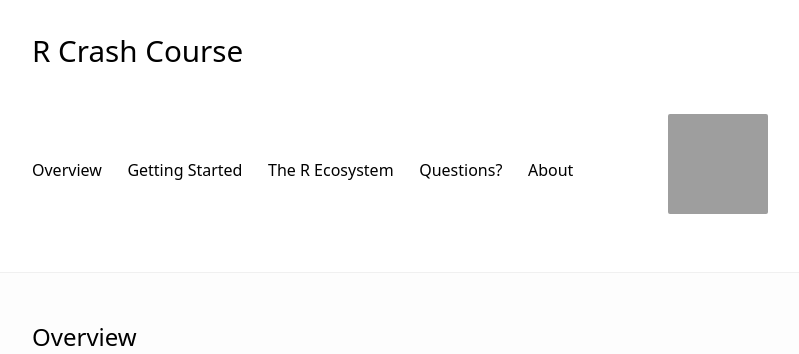
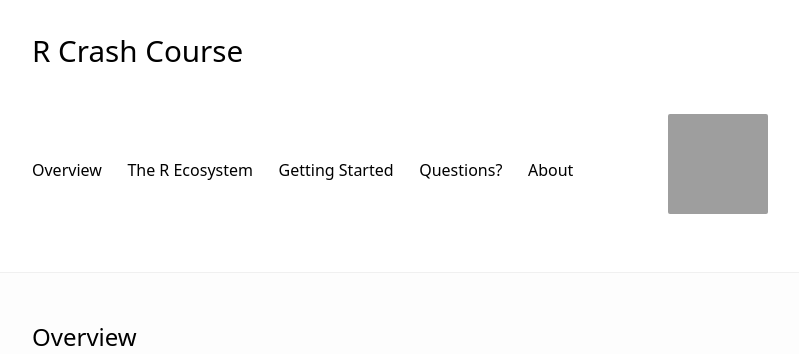
Before and after one commit to Nonprofit-Open-Data-Collective/r-crash-course, a Jekyll site: the page built from index.md, in a window 1280 px wide. Shown: the top 354 px of the page, without its empty margins (240-1039 px from the left). Built offline with Jekyll 4.4.1, drawn with Linux system fonts in a browser that asks for light colours; part of the change alters nothing that is shown; grey boxes are pictures that could not be loaded.

```diff
--- a/_config.yml
+++ b/_config.yml
@@ -16,8 +16,8 @@ minimal_theme: false         # radically minimalistic theme
 
 navigation:                  # show navigation links in the header
   - index.md
+  - overview.md
   - packages.md
-  - overview.md
   - discuss.md
   - about.md
 
```
